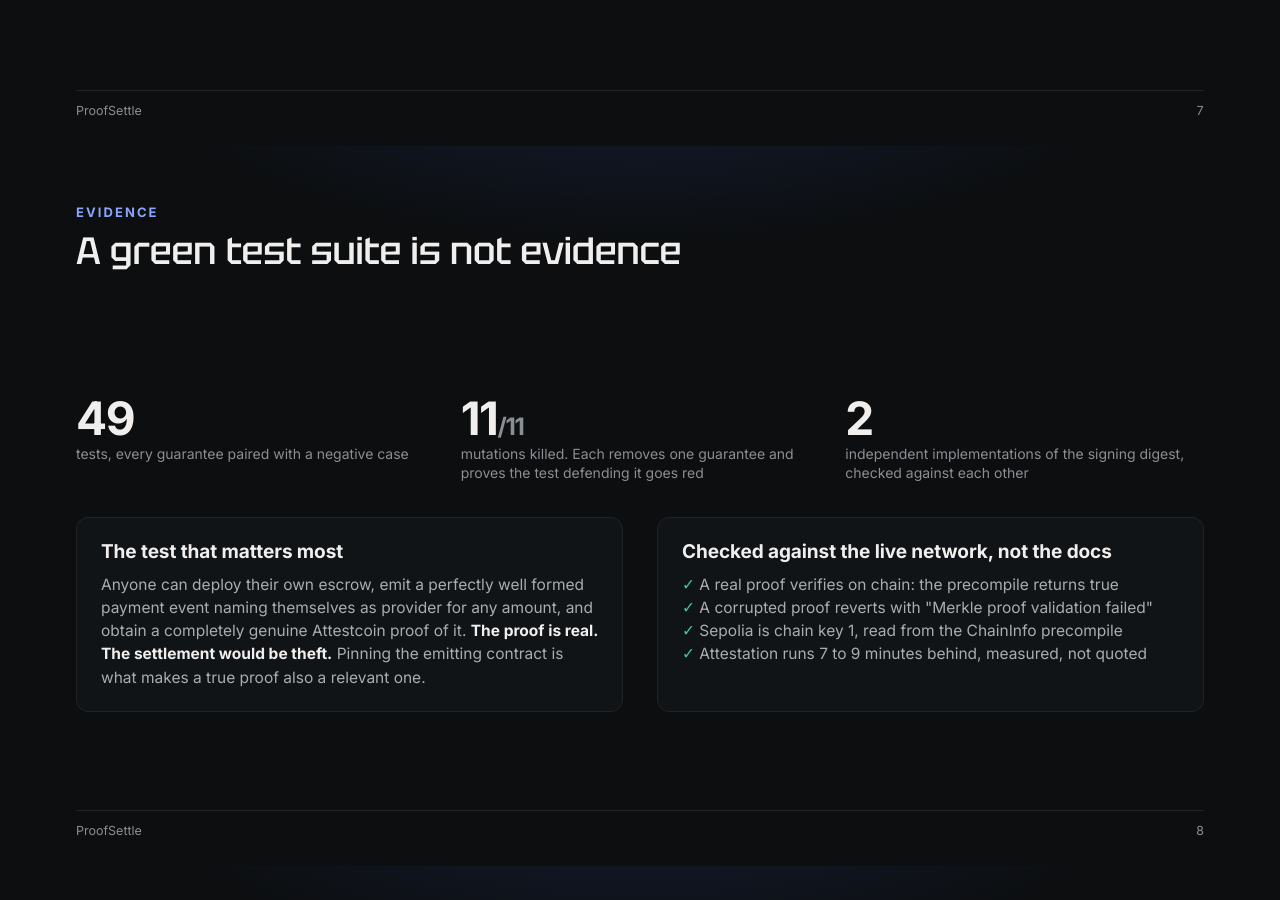
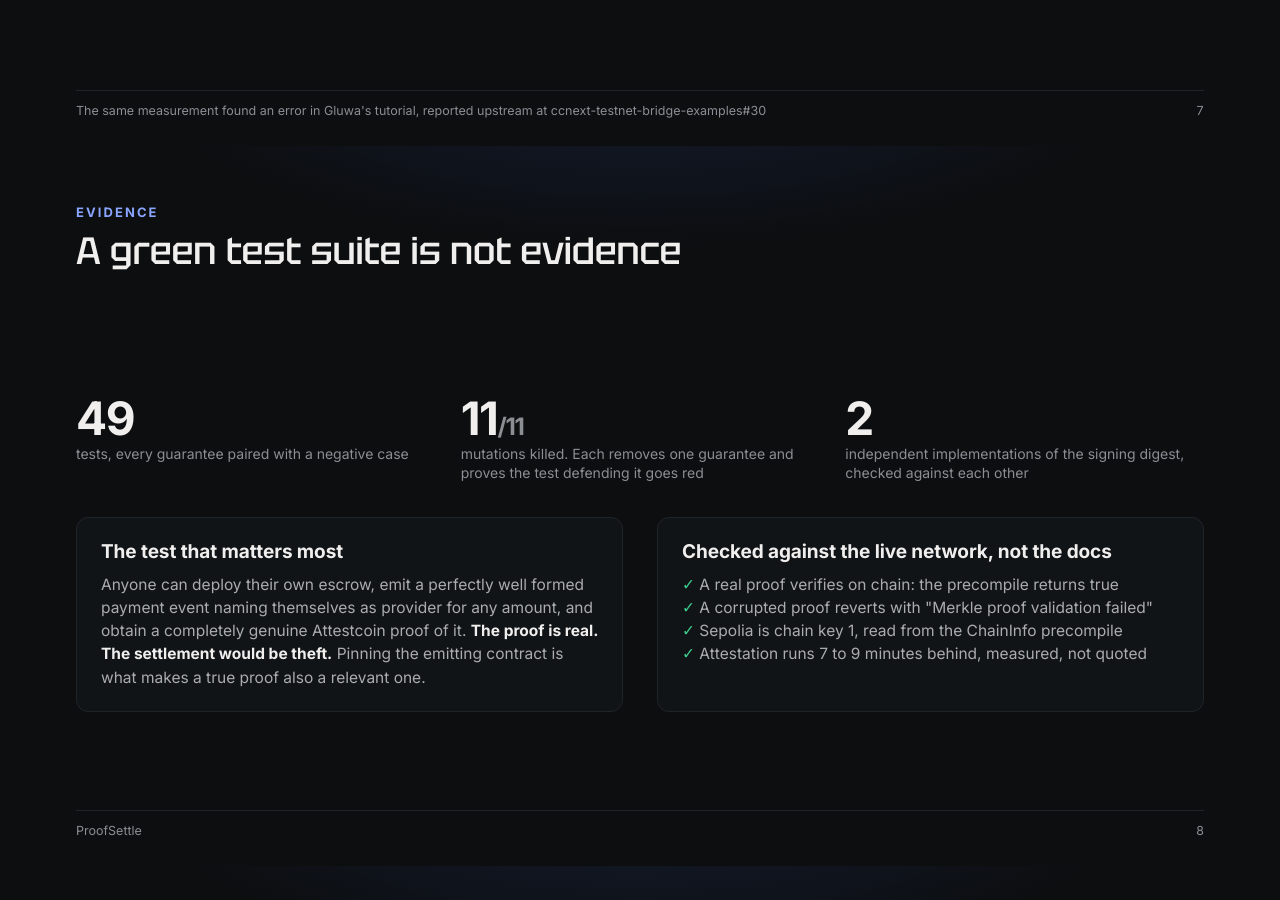
Before and after one commit to iamrobertmoore/proofsettle, a website: page deck/deck.html in a window 1280 px wide. Shown: the part 5614-6514 px from the top of the page. Drawn offline with Linux system fonts and the light colour scheme.

Commit message:
Cite the upstream pull request in the README and on the measurement slide

```diff
--- a/deck/deck.html
+++ b/deck/deck.html
@@ -435,7 +435,7 @@
       </div>
     </div>
   </div>
-  <div class="foot"><span>ProofSettle</span><span class="n">7</span></div>
+  <div class="foot"><span>The same measurement found an error in Gluwa's tutorial, reported upstream at ccnext-testnet-bridge-examples#30</span><span class="n">7</span></div>
 </section>
 
 
```
Also changed, not shown: README.md, 1 other file.
